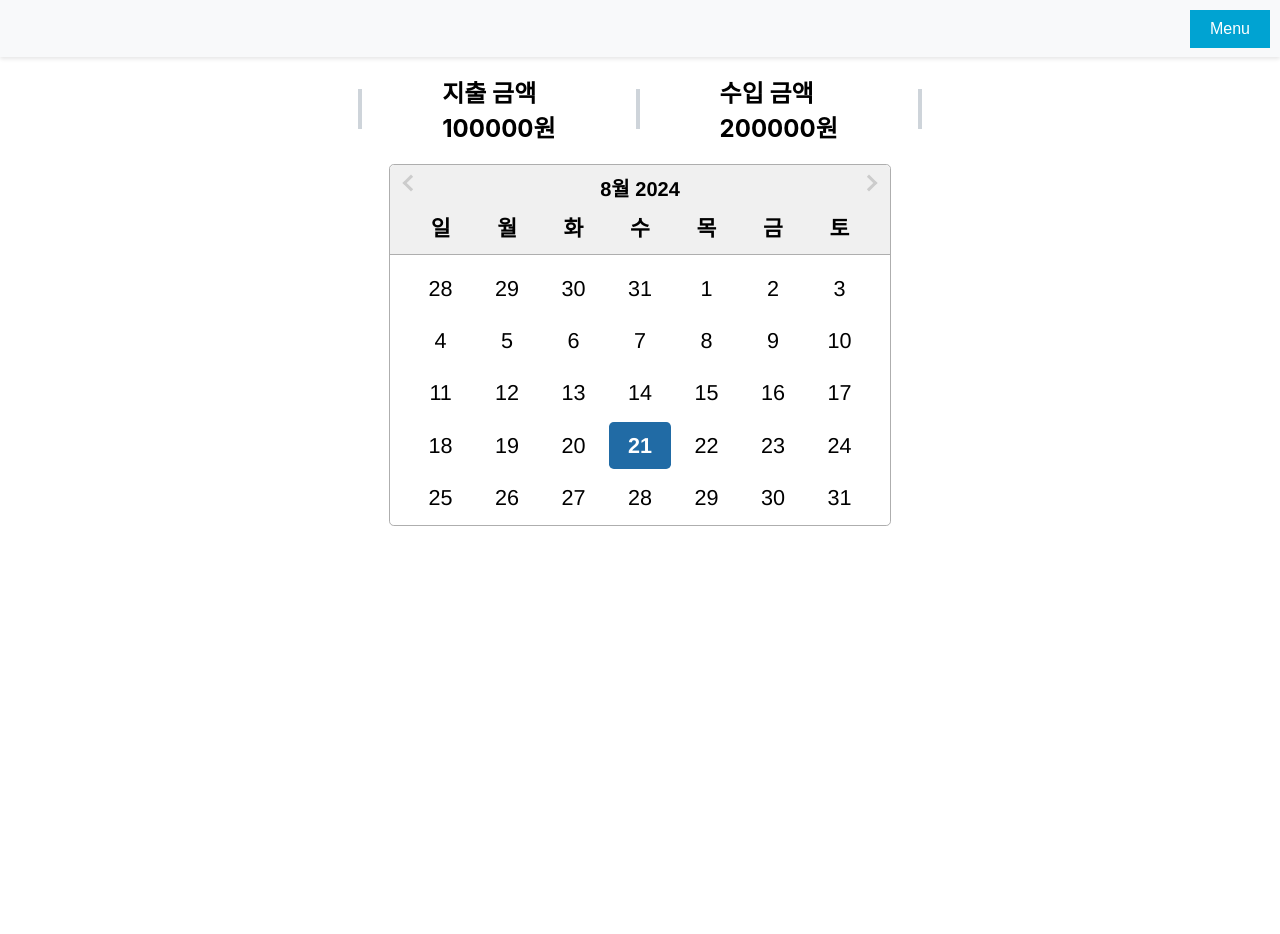
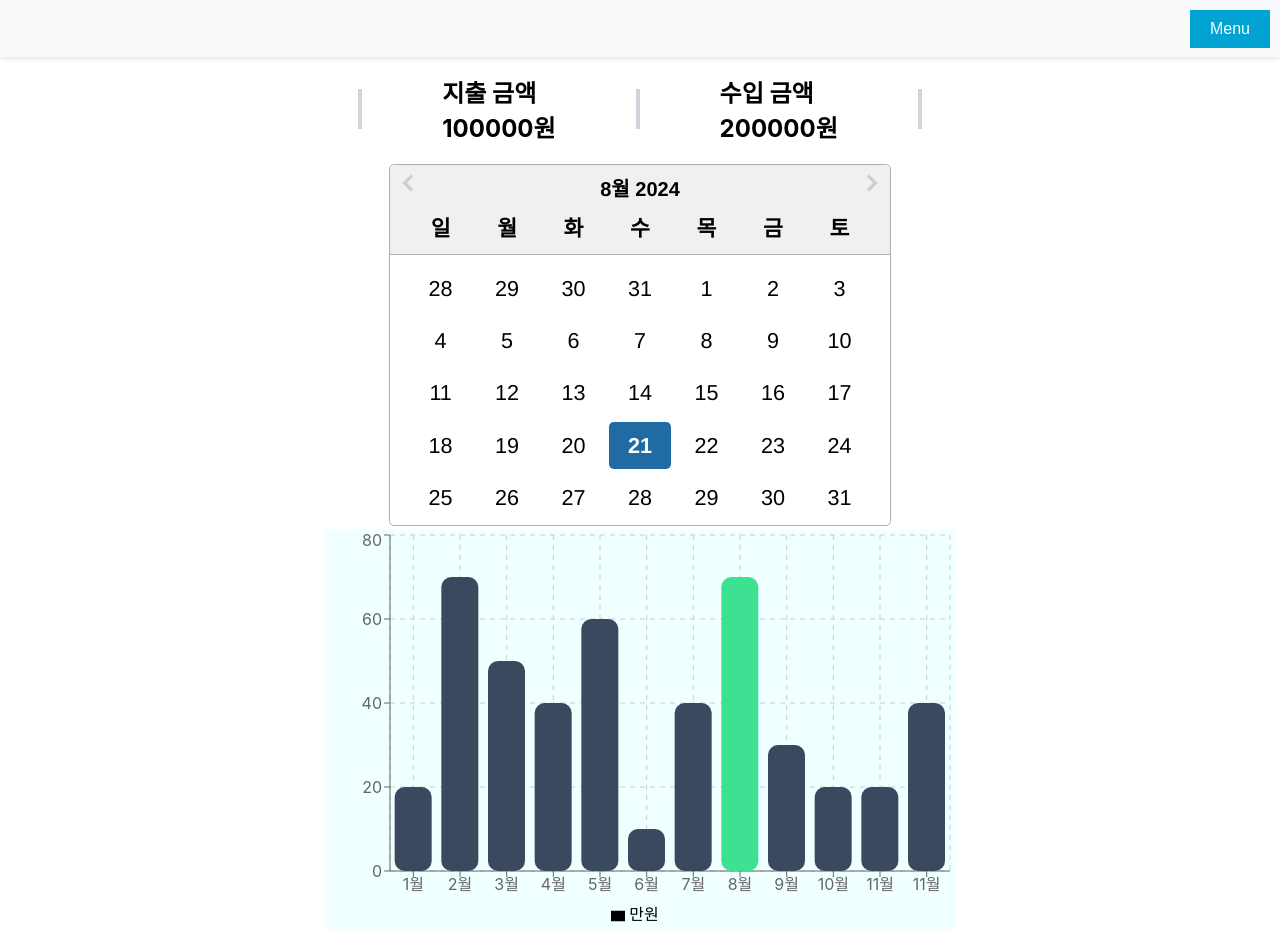
Before and after one commit to dlwlsdn8864/blog, a React (Create React App) app: page / in a window 1280 px wide. Before the commit the page ends 837 px from the top, so only its background shows below. Built offline with nearby package versions, Linux system fonts and the light colour scheme.

Commit message:
월별 차트 구현완료

```diff
--- /dev/null
+++ b/src/components/MonthPayChart.jsx
@@ -0,0 +1,42 @@
+import React from "react";
+import { BarChart, Bar, Cell, XAxis, YAxis, CartesianGrid, Tooltip, Legend, Label } from 'recharts';
+
+
+const CustomTooltip = ({ payload, label }) => { //커스텀 툴팁 막대에 마우스 올리면 뜨는 문장
+    if (payload && payload.length) {
+      const { month, 만원 } = payload[0].payload;
+      return (
+        <div style={{ backgroundColor: 'white', border: '1px solid #ddd', padding: '10px' }}>
+          <p>{month}월: {만원} 만원</p>
+        </div>
+      );
+    }
+    return null;
+  };
+const formatXAxis = (tickItem) => {
+    return `${tickItem}월`;
+  };
+const MonthPayChart = ({data, currentMonth }) => {
+    const getBarColor = (month) => {
+        return month === currentMonth ? '#3EE092' : '#3A495E'; // 현재 월과 일치하면 녹색, 아니면 어두운 파란색
+      };
+
+
+      return (
+        <BarChart width={630} height={400} data={data}>
+          <CartesianGrid strokeDasharray="5" />
+          <XAxis dataKey="month" tickFormatter={formatXAxis} />
+          <YAxis />
+          <Tooltip content={<CustomTooltip />}/>
+          <Legend />
+          <Bar dataKey="만원" radius={10}>
+            {data.map((entry, index) => (
+              <Cell key={`cell-${index}`} fill={getBarColor(entry.month)} />
+            ))}
+          </Bar>
+        </BarChart>
+      );
+
+}
+
+export default MonthPayChart;
--- a/src/pages/HomePage.css
+++ b/src/pages/HomePage.css
@@ -6,6 +6,9 @@
     font-weight: bold;
     gap: 10px; /* 각 요소 사이의 간격 */
   }
+.barchart_shell{
+  background-color: azure;
+}
 
 .divider {
     width: 4px; /* 선의 두께 */
@@ -65,12 +68,6 @@
     font-size: 1.35rem; /* 날짜 텍스트 크기 */
   }
 
-  .income-amount {
-    color: blue; /* 수익 금액 색상 */
-    font-size: 0.75rem; /* 수익 금액 폰트 크기 */
+  .custom-datepicker .react-datepicker__day {
+    position: relative; /* 상대 위치로 설정하여 절대 위치의 자식 요소 배치 가능 */
   }
-
-  .expense-amount {
-    color: red; /* 지출 금액 색상 */
-    font-size: 0.75rem; /* 지출 금액 폰트 크기 */
-  }
--- a/src/pages/HomePage.js
+++ b/src/pages/HomePage.js
@@ -7,6 +7,7 @@ import DatePicker, { registerLocale } from 'react-datepicker'; //캘린더 라
 import ko from 'date-fns/locale/ko';
 import 'react-datepicker/dist/react-datepicker.css';
 
+import MonthPayChart from "../components/MonthPayChart";
 import '../index.css';
 
 
@@ -24,6 +25,22 @@ function HomePage(){
     navigate(`/moneychange?date=${formattedDate}`); // MoneyChange 페이지로 이동
   };
 
+  const data = [
+    { month: '1', 만원: 20,},
+    { month: '2', 만원: 70,},
+    { month: '3', 만원: 50,},
+    { month: '4', 만원: 40,},
+    { month: '5', 만원: 60,},
+    { month: '6', 만원: 10,},
+    { month: '7', 만원: 40,},
+    { month: '8', 만원: 70,},
+    { month: '9', 만원: 30,},
+    { month: '10', 만원: 20,},
+    { month: '11', 만원: 20,},
+    { month: '11', 만원: 40,}
+  ];
+  // 현재 월을 구하는 로직
+  const currentMonth = new Intl.DateTimeFormat('en-US', { month: 'numeric' }).format(new Date());
 
     return(
     <div className="page">
@@ -44,6 +61,9 @@ function HomePage(){
             calendarClassName="custom-datepicker" //캘린더 모양
           />
       </div>
+      <div className="barchart_shell">
+        <MonthPayChart data={data} currentMonth={currentMonth} />
+      </div>
     </div>
 
     )
```
